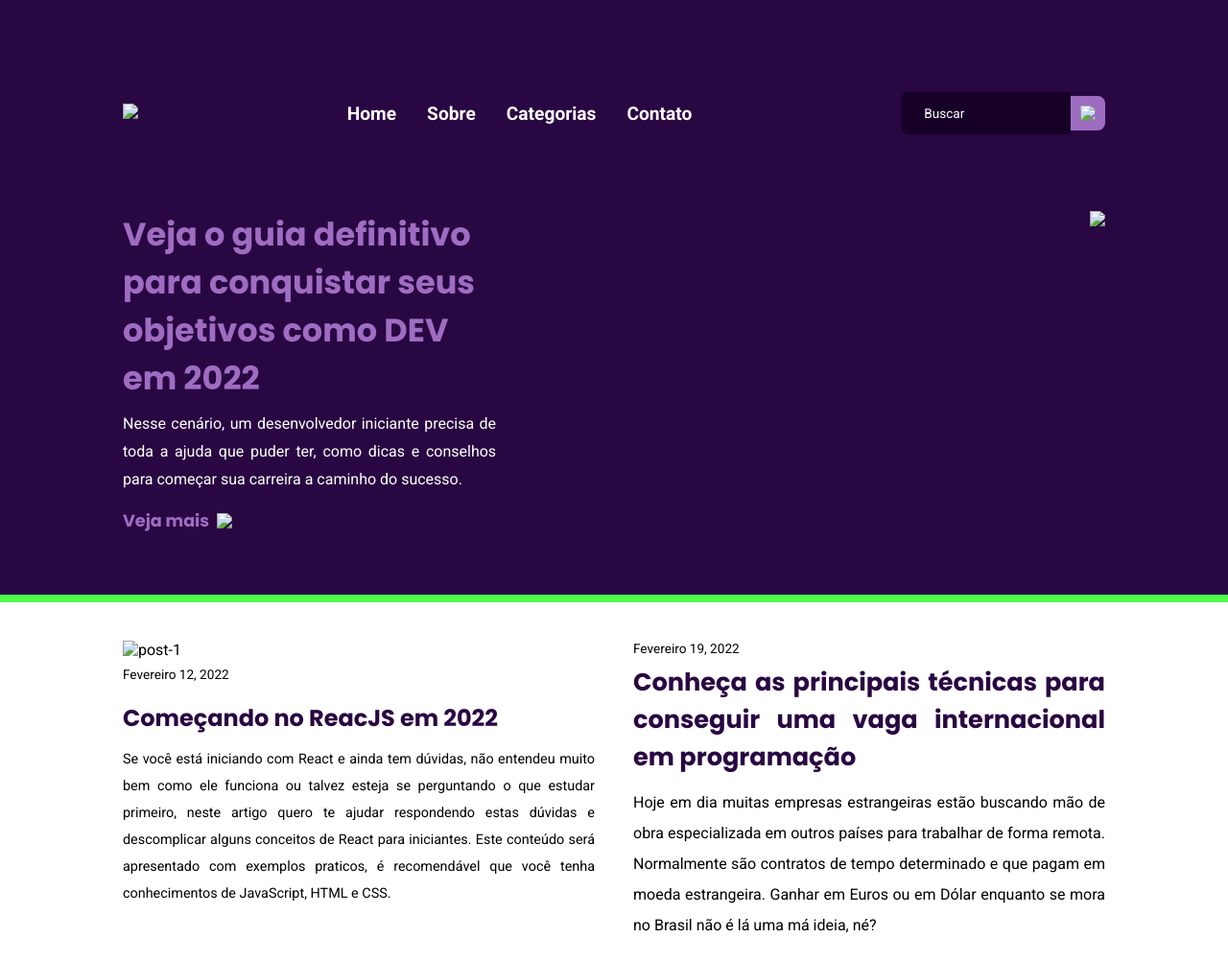
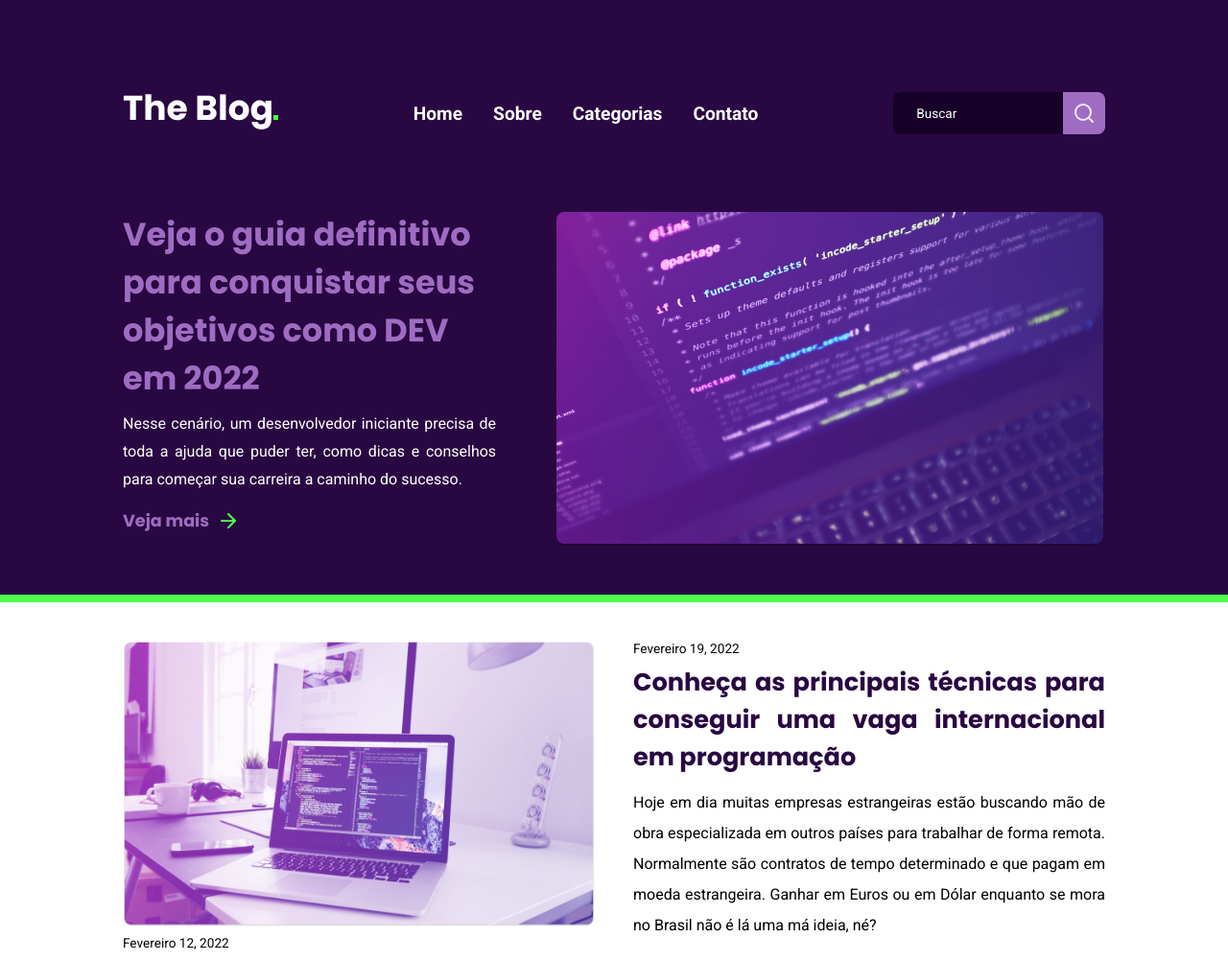
Before and after one commit to KarineBrandelli/rocketblog, a plain HTML site: page index.html in a window 1280 px wide. Shown: the top 1002 px of the page at 96% size. Drawn offline with Linux system fonts and the light colour scheme.

Commit message:
build: rename assets path

```diff
--- a/index.html
+++ b/index.html
@@ -12,13 +12,11 @@
     <link rel="preconnect" href="https://fonts.gstatic.com" crossorigin />
     <link
       href="https://fonts.googleapis.com/css2?family=Poppins:wght@700&family=Roboto:wght@400;700&display=swap"
-      rel="stylesheet"
-    />
+      rel="stylesheet" />
 
     <link
       href="https://maxcdn.bootstrapcdn.com/font-awesome/4.7.0/css/font-awesome.min.css"
-      rel="stylesheet"
-    />
+      rel="stylesheet" />
   </head>
 
   <body>
@@ -28,7 +26,7 @@
           <nav>
             <div class="logo">
               <a href="./index.html">
-                <img src="./css/assets_projeto11/logo.svg" />
+                <img src="./css/assets/logo.svg" />
               </a>
             </div>
 
@@ -45,7 +43,7 @@
 
             <div class="search">
               <input type="search" placeholder="Buscar" />
-              <img src="./css/assets_projeto11/search.svg" />
+              <img src="./css/assets/search.svg" />
             </div>
           </nav>
 
@@ -63,13 +61,13 @@
               <div class="vejamais">
                 <a href="">
                   Veja mais
-                  <img src="./css/assets_projeto11/arrow-right.svg" />
+                  <img src="./css/assets/arrow-right.svg" />
                 </a>
               </div>
             </div>
 
             <div class="homeimage">
-              <img src="./css/assets_projeto11/featured-image.png" />
+              <img src="./css/assets/featured-image.png" />
             </div>
           </div>
         </header>
@@ -81,11 +79,13 @@
         <main>
           <article>
             <div class="articleleft">
-              <img src="./css/assets_projeto11/post-1.png" alt="post-1" />
+              <img src="./css/assets/post-1.png" alt="post-1" />
 
               <div class="articletext">
                 <h5>Fevereiro 12, 2022</h5>
-                <h3><a href="">Começando no ReacJS em 2022</a></h3>
+                <h3>
+                  <a href="">Começando no ReacJS em 2022</a>
+                </h3>
                 <p>
                   Se você está iniciando com React e ainda tem dúvidas, não
                   entendeu muito bem como ele funciona ou talvez esteja se
@@ -101,10 +101,10 @@
             <div class="articleright">
               <h5>Fevereiro 19, 2022</h5>
               <h2>
-                <a href=""
-                  >Conheça as principais técnicas para conseguir uma vaga
-                  internacional em programação</a
-                >
+                <a href="">
+                  Conheça as principais técnicas para conseguir uma vaga
+                  internacional em programação
+                </a>
               </h2>
               <p>
                 Hoje em dia muitas empresas estrangeiras estão buscando mão de
@@ -130,7 +130,7 @@
 
           <section>
             <div class="sectionleft">
-              <img src="./css/assets_projeto11/post-2.png" alt="post-2" />
+              <img src="./css/assets/post-2.png" alt="post-2" />
 
               <div class="sectiontext">
                 <h5>Março 07, 2022</h5>
@@ -145,7 +145,7 @@
             </div>
 
             <div class="sectionmiddle">
-              <img src="./css/assets_projeto11/post-3.png" alt="post-3" />
+              <img src="./css/assets/post-3.png" alt="post-3" />
 
               <div class="sectiontext">
                 <h5>Abril 15, 2022</h5>
@@ -162,7 +162,7 @@
             </div>
 
             <div class="sectionright">
-              <img src="./css/assets_projeto11/post-4.png" alt="post-4" />
+              <img src="./css/assets/post-4.png" alt="post-4" />
 
               <div class="sectiontext">
                 <h5>Maio 25, 2022</h5>
```
